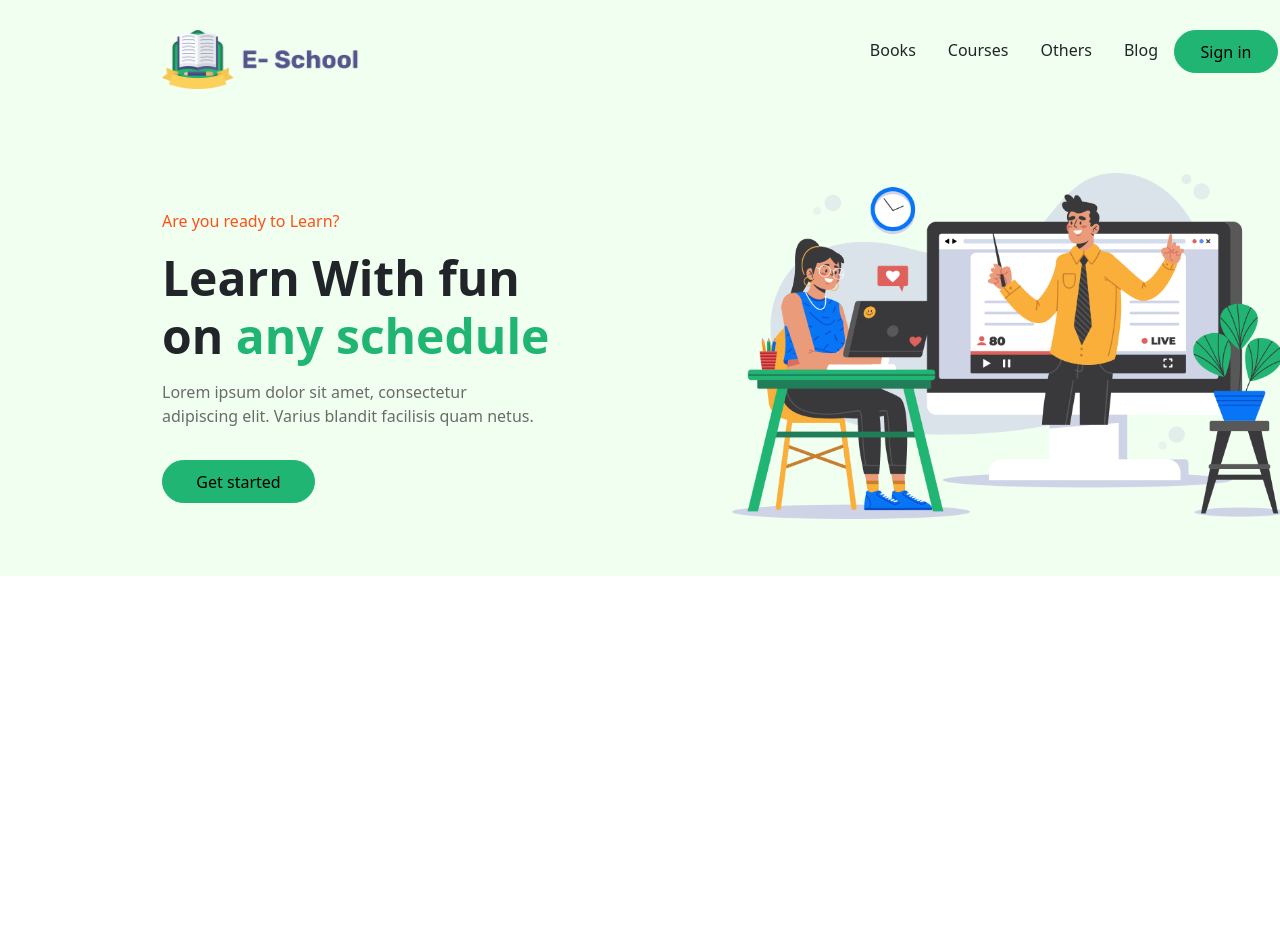
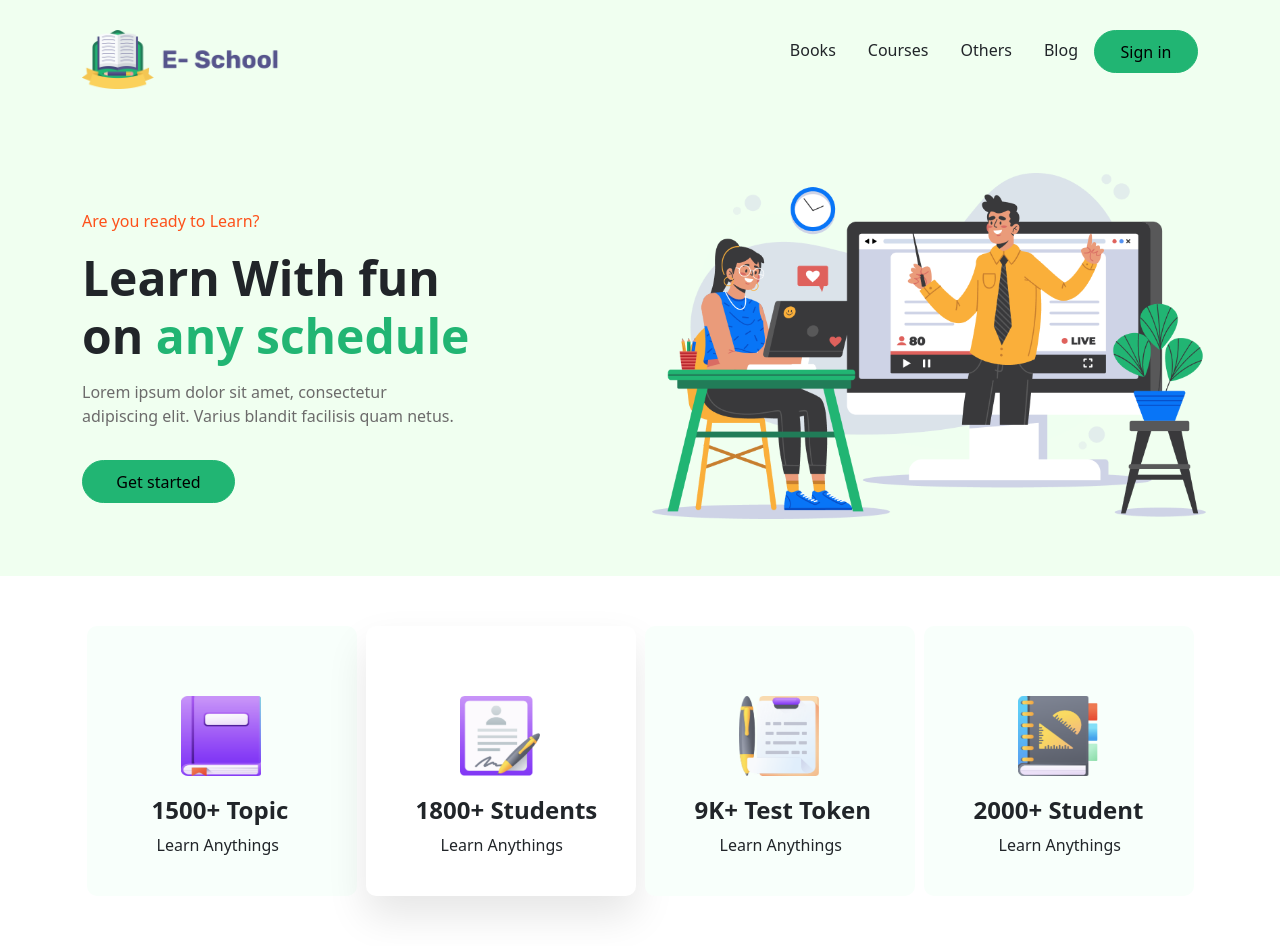
Before and after one commit to JithanRoy/E-School, a plain HTML site: page index.html in a window 1280 px wide. Before the commit the page ends 800 px from the top, so only its background shows below. Drawn offline with nearby package versions, Linux system fonts and the light colour scheme.

Commit message:
feachers section end

```diff
--- a/css/style.css
+++ b/css/style.css
@@ -1,26 +1,22 @@
 body {
     font-family: 'Poppins', sans-serif;
+    margin: 0px;
+    padding: 0px;
 }
-#part1 {
+#part1 , #part2 {
     width: 50%;
+    margin-top: 30px;
 }
 
-#part2 {
-    width: 50%;
-}
 
 header{
     background-color: #F0FFF0;
-    position: absolute;
-    width: 1440px;
+    position: none;
+    width: 100%;
     height: 576px;
-    left: 0px;
-    top: 0px;
+    background: cover;
 }
 
-.nav-part {
-    margin-top: 30px;
-}
 #part1 img {
     height: 59px;
     width: 198.07px;
@@ -38,3 +34,38 @@ header{
     height: 346px;
     margin-top: 100px;
 }
+
+.feachers {
+    height: 270px;
+    width: 270px;
+    background-color: #F8FFFB;
+    margin: 50px auto;
+    border-radius: 10px;
+}
+
+.box {
+    display: flex;
+    justify-content: space-between;
+}
+
+.feachers img {
+    margin: 70px 94px 20px;
+    height: 80px;
+    width: 80px;
+}
+
+.feachers h4 {
+    font-weight: 600;
+    margin-left: 50px;
+
+}
+
+.feachers p {
+    font-weight: 400;
+    margin-left: 75px;
+}
+
+.special_box {
+    background-color: white;
+    box-shadow: 0px 20px 40px rgba(0, 0, 0, 0.1) ;
+}
--- a/index.html
+++ b/index.html
@@ -1,4 +1,4 @@
-gi<!DOCTYPE html>
+<!DOCTYPE html>
 <html lang="en">
 <head>
     <meta charset="UTF-8">
@@ -16,8 +16,9 @@ gi<!DOCTYPE html>
 </head>
 
 <body>
+
         <header>
-        <div class="container nav-part">
+            <div class="container">
                 <div class="row">
                     <div id = "part1">
                         <div>
@@ -38,7 +39,7 @@ gi<!DOCTYPE html>
                         <div>
                               <ul class="nav justify-content-end">
                                 <li class="nav-item nav-link">Books</li>
-                            <li class="nav-link">Courses </li>
+                                <li class="nav-item nav-link">Courses </li>
                                 <li class="nav-item nav-link">Others </li>
                                 <li class="nav-item nav-link">Blog</li>
                                 <button type="button" class="btncheck">Sign in</button>
@@ -48,18 +49,33 @@ gi<!DOCTYPE html>
                         <div class="banner">
                             <img src="Photos/Illustration.png" alt="">
                         </div>
-
-
-
                     </div>
-
-
                 </div>
             </div>
         </header>
 
-
-
+        <section class="container box">
+            <div class="feachers">
+                <img src="ICON/book.png" alt="invalid">
+                <h4 style="margin-left: 65px;">1500+ Topic</h4>
+                <p style="margin-left: 70px;">Learn Anythings</p>
+            </div>
+            <div class="feachers special_box">
+                <img src="ICON/Student.png" alt="">
+                <h4>1800+ Students</h4>
+                <p>Learn Anythings</p>
+            </div>
+            <div class="feachers">
+                <img src="ICON/Test.png" alt="">
+                <h4>9K+ Test Token</h4>
+                <p>Learn Anythings</p>
+            </div>
+            <div class="feachers">
+                <img src="ICON/Students.png" alt="">
+                <h4>2000+ Student</h4>
+                <p>Learn Anythings</p>
+            </div>
+        </section>
 
 
     <script src="https://cdn.jsdelivr.net/npm/bootstrap@5.0.0-beta3/dist/js/bootstrap.bundle.min.js" integrity="sha384-JEW9xMcG8R+pH31jmWH6WWP0WintQrMb4s7ZOdauHnUtxwoG2vI5DkLtS3qm9Ekf" crossorigin="anonymous"></script>
```
Lines whose indentation alone changed are shown as unchanged.
